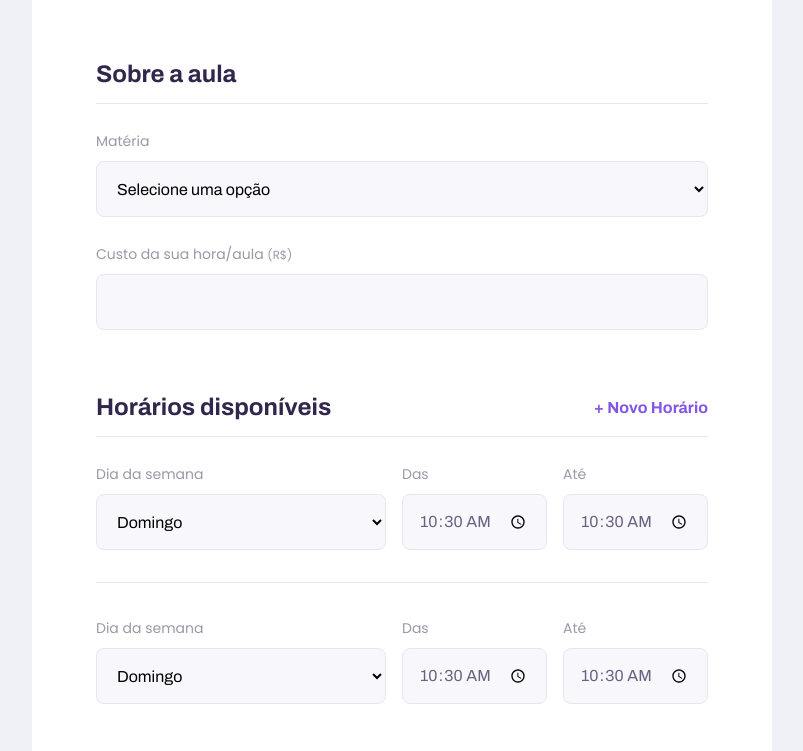
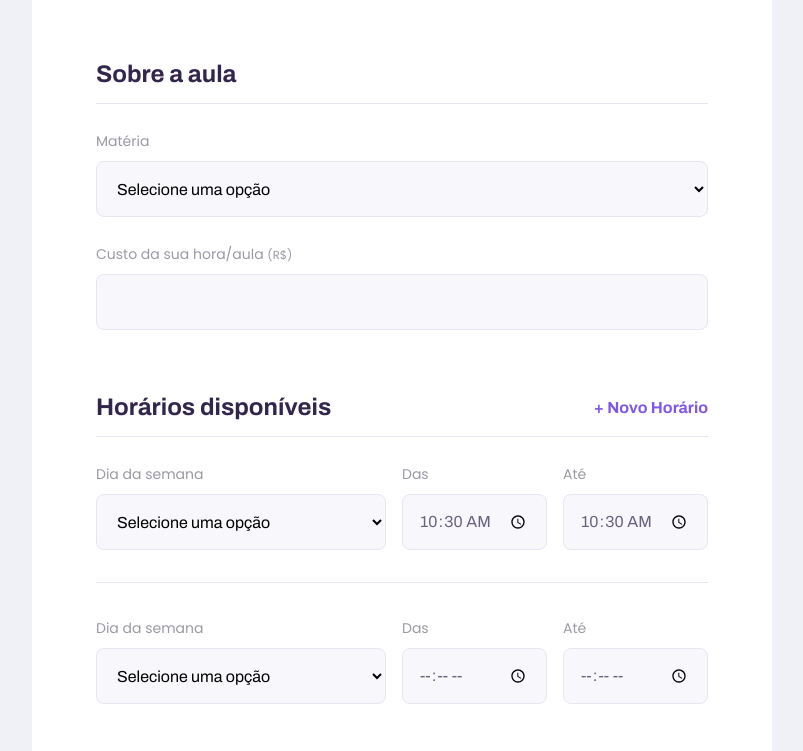
Before and after one commit to CodamaisEJ/BootCamp-Equipe1, a plain HTML site: page NLW/give-classes.html in a window 1280 px wide. Both pictures are taken after typing "10:30", "10:30" into the empty fields and a click on the button "+ Novo Horário". Shown: the part 957-1708 px from the top of the page, without its empty margins (238-1041 px from the left). Drawn offline with Linux system fonts and the light colour scheme.

Commit message:
Fim script horas e dias da aula
finalização do script de node de horário e dia das aulas

```diff
--- a/NLW/give-classes.html
+++ b/NLW/give-classes.html
@@ -102,6 +102,7 @@
                     <div class="select-block">
                         <label for="weekday" required>Dia da semana</label>
                         <select name="weekday[]" >
+                            <option value="">Selecione uma opção</option>
                             <option value="0">Domingo</option>
                             <option value="1">Segunda-feira</option>
                             <option value="2">Terça-feira</option>
--- a/NLW/scripts/addField.js
+++ b/NLW/scripts/addField.js
@@ -6,7 +6,16 @@ document.querySelector("#add-time")
 //executa uma ação
 function cloneField(){
     //duplicar os campos, quais campos ?
-    fields = document.querySelector('.schedule-item').cloneNode(true)//boolea: true or false
+    const newFildesContainer = document.querySelector('.schedule-item').cloneNode(true)//boolea: true or false
+
+    //pegar os campos. Que campos ?
+    const field = newFildesContainer.querySelectorAll('input') //pegar todos os campos imput do no que vai ser clonado
+
+    //para cada campo, limpar os campos
+   field.forEach(function(field){
+    field.value = ""
+   })
+
     //colocar nas página, onde ?
-    document.querySelector('#schdule-itens').appendChild(fields)//appendChield adicionar um node um nó, o filho
+    document.querySelector('#schdule-itens').appendChild(newFildesContainer)//appendChield adicionar um node um nó, o filho
 }
```
